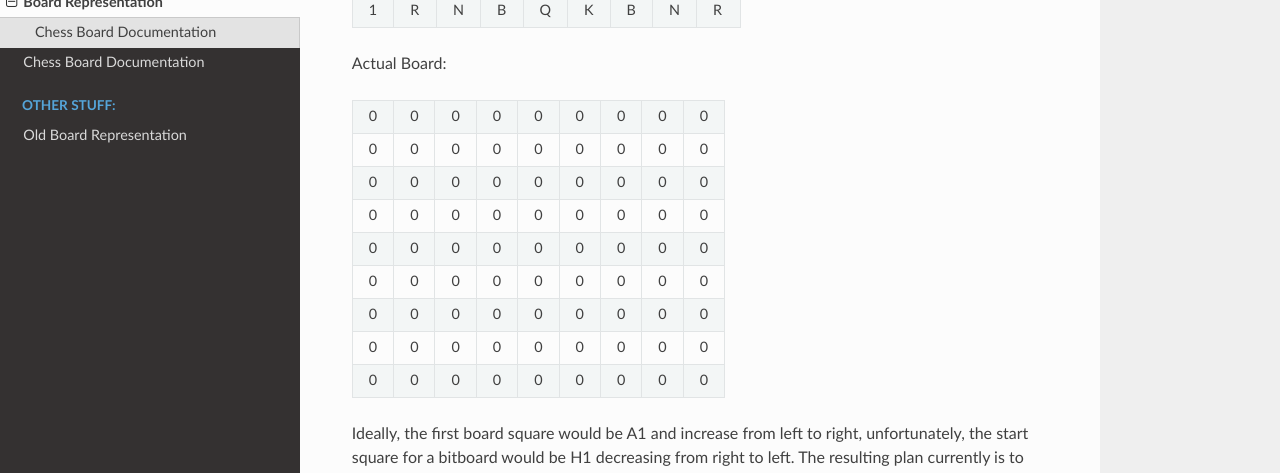
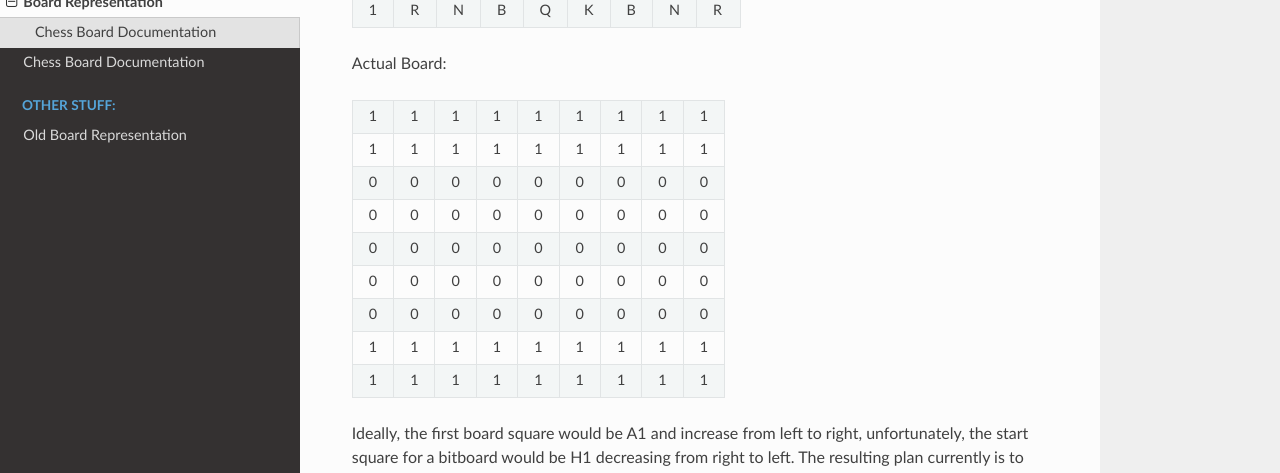
Before and after one commit to fieryknight2/CXXChessEngine, a Sphinx documentation site: the page built from docs/sphinx/board/board_representation.rst, in a window 1280 px wide and 900 px high, scrolled down 903 px. Shown: the part 151-624 px from the top of the window. Built offline with Sphinx 7.4.7 and the Read the Docs theme 2.0.0, drawn with Linux system fonts in a browser that asks for light colours.

Commit message:
Updated bitboard representation

```diff
--- a/docs/sphinx/board/board_representation.rst
+++ b/docs/sphinx/board/board_representation.rst
@@ -53,7 +53,9 @@ Theoretical Board:
 Actual Board:
 
 +---+---+---+---+---+---+---+---+---+
-| 0 | 0 | 0 | 0 | 0 | 0 | 0 | 0 | 0 |
+| 1 | 1 | 1 | 1 | 1 | 1 | 1 | 1 | 1 |
++---+---+---+---+---+---+---+---+---+
+| 1 | 1 | 1 | 1 | 1 | 1 | 1 | 1 | 1 |
 +---+---+---+---+---+---+---+---+---+
 | 0 | 0 | 0 | 0 | 0 | 0 | 0 | 0 | 0 |
 +---+---+---+---+---+---+---+---+---+
@@ -65,11 +67,9 @@ Actual Board:
 +---+---+---+---+---+---+---+---+---+
 | 0 | 0 | 0 | 0 | 0 | 0 | 0 | 0 | 0 |
 +---+---+---+---+---+---+---+---+---+
-| 0 | 0 | 0 | 0 | 0 | 0 | 0 | 0 | 0 |
+| 1 | 1 | 1 | 1 | 1 | 1 | 1 | 1 | 1 |
 +---+---+---+---+---+---+---+---+---+
-| 0 | 0 | 0 | 0 | 0 | 0 | 0 | 0 | 0 |
-+---+---+---+---+---+---+---+---+---+
-| 0 | 0 | 0 | 0 | 0 | 0 | 0 | 0 | 0 |
+| 1 | 1 | 1 | 1 | 1 | 1 | 1 | 1 | 1 |
 +---+---+---+---+---+---+---+---+---+
 
 Ideally, the first board square would be A1 and increase from left to right,
```
